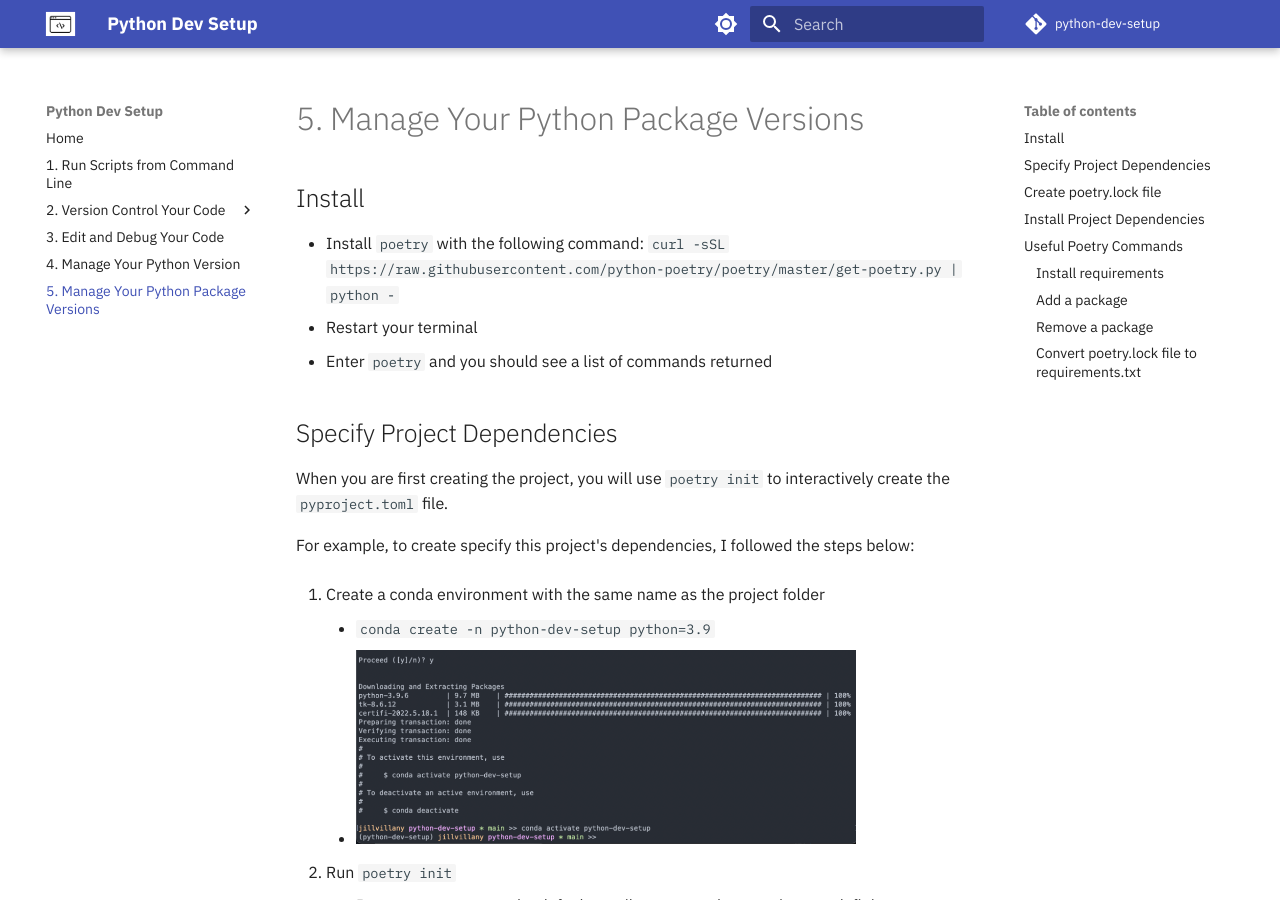
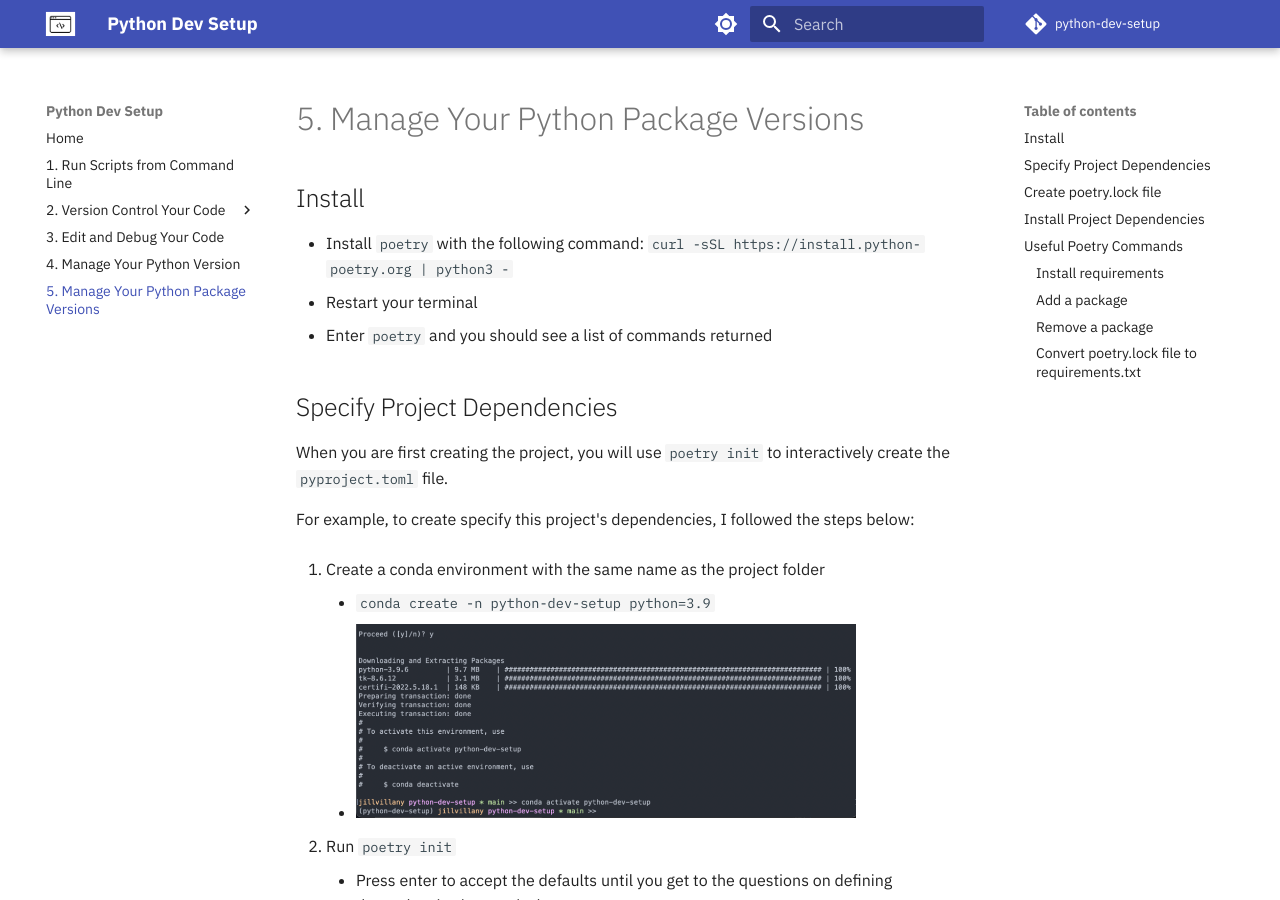
Before and after one commit to jillvillany/python-dev-setup, an MkDocs documentation site: the page built from docs/5-poetry_package_manager.md, in a window 1280 px wide and 900 px high. Built offline with MkDocs 1.6.1 and Material for MkDocs 9.7.7, drawn with Linux system fonts in a browser that asks for light colours; comment, search, counter and statistics services are not loaded.

Commit message:
update url

````diff
--- a/docs/5-poetry_package_manager.md
+++ b/docs/5-poetry_package_manager.md
@@ -2,7 +2,7 @@
 ## Install
 
 - Install `poetry` with the following command:
-    ```curl -sSL https://raw.githubusercontent.com/python-poetry/poetry/master/get-poetry.py | python -```
+    ```curl -sSL https://install.python-poetry.org | python3 -```
 - Restart your terminal
 - Enter `poetry` and you should see a list of commands returned
 
````
